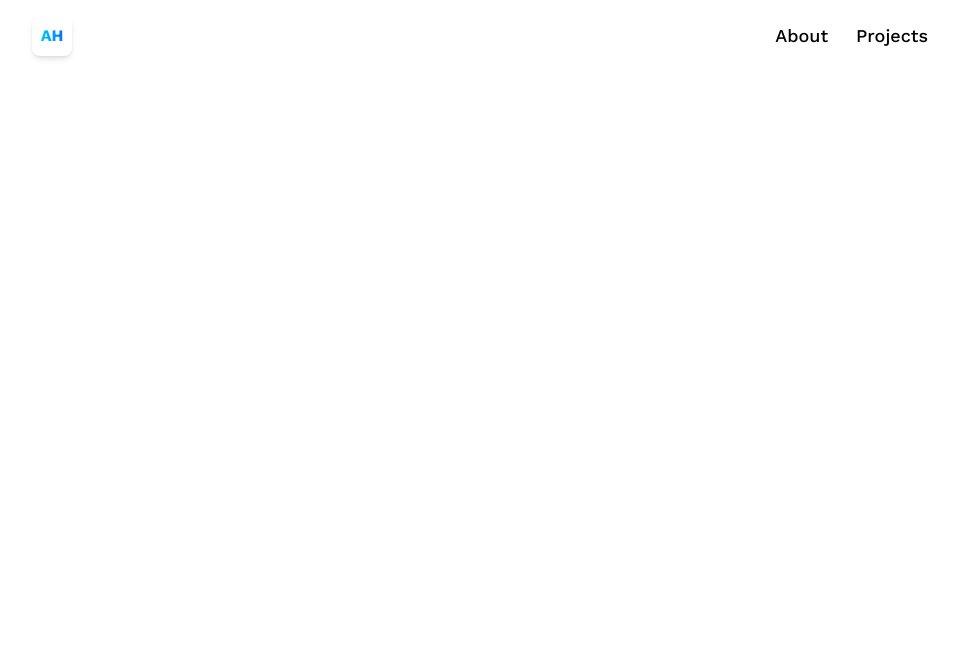
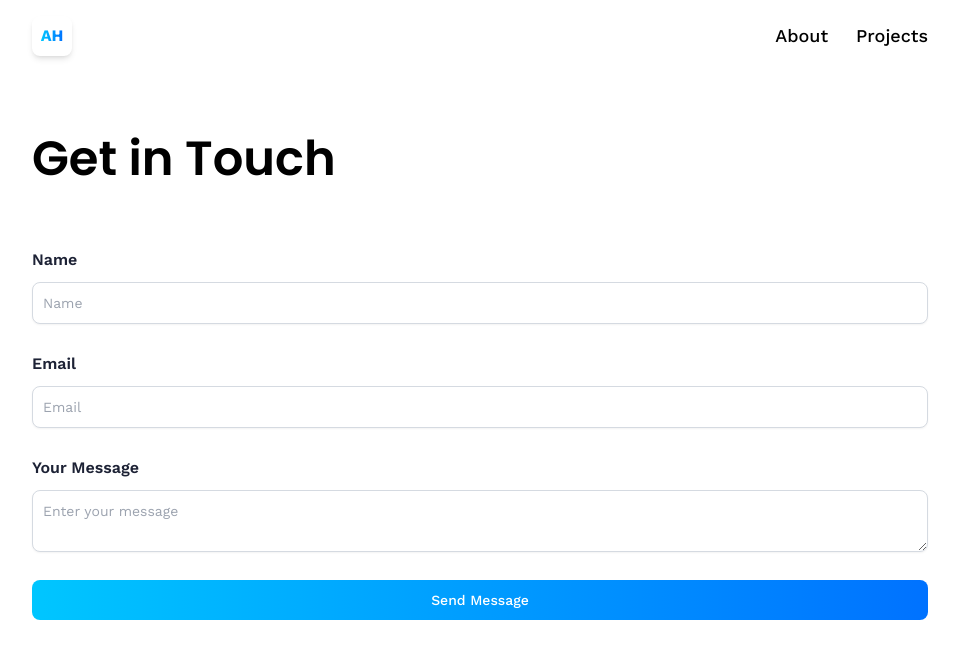
Before and after one commit to aldershko/3d-webiste, a React (Vite) app: page /contact in a window 1280 px wide. Before the commit this address had no page. Shown: the top 658 px of the page, without its empty margins (160-1119 px from the left). Built offline with nearby package versions, Linux system fonts and the light colour scheme.

Commit message:
refactor: design contact conponent and connect emailjs

```diff
--- a/package.json
+++ b/package.json
@@ -10,6 +10,7 @@
     "preview": "vite preview"
   },
   "dependencies": {
+    "@emailjs/browser": "^3.11.0",
     "@react-spring/three": "^9.7.3",
     "@react-three/drei": "^9.88.14",
     "@react-three/fiber": "^8.15.11",
--- a/src/App.jsx
+++ b/src/App.jsx
@@ -17,7 +17,7 @@
           <Route path='/' element={<Home />}></Route>
           <Route path='/about' element={<About/>}></Route>
           <Route path='/projects' element={<Projects />}></Route>
-          <Route path='/contacts' element={<Contact />}></Route>
+          <Route path='/contact' element={<Contact />}></Route>
 
         </Routes>
       </Router>
--- a/src/pages/Contact.jsx
+++ b/src/pages/Contact.jsx
@@ -1,8 +1,97 @@
-import React from 'react'
+import React, { useRef, useState } from 'react'
+import emailjs from '@emailjs/browser3'
 
 const Contact = () => {
+
+  const formRef = useRef()
+
+  const [form,setForm] = useState({name:'',email:'',message:''})
+  const[isLoading,setIsLoading] = useState(false)
+
+  const handleChange = (e) =>{
+    setForm({...form,[e.target.name]:e.target.value})
+
+  }
+  const handleBlur = () =>{
+
+  }
+  const handleFocus = () =>{
+
+  }
+  const handleSubmit = (e) =>{
+    e.preventDefault();
+    setIsLoading(true)
+
+    emailjs.sendForm(
+      import.meta.env.VITE_APP_EMAILJS_SERVICE_ID,
+      import.meta.env.VITE_APP_EMAILJS_TEMPLATE_ID,
+      {}
+
+
+    )
+
+
+  }
   return (
-    <div>Contact</div>
+
+    <section className='relative flex lg:flex-row flex-col max-container'>
+
+      <div className='flex-1 min-w-[50%] flex flex-col'>
+        <h1 className='head-text'>Get in Touch</h1>
+        <form className='w-full flex flex-col gap-7 mt-14' onSubmit={handleSubmit}>
+          <label  className='text-black-500 font-semibold'>Name
+          <input
+          type="text"
+          name='name'
+          className='input'
+          placeholder='Name'
+          required
+          value={form.name}
+          onChange={handleChange}
+          onFocus={handleFocus}
+          onBlur={handleBlur} />
+          </label>
+          <label  className='text-black-500 font-semibold'>Email
+          <input
+          type="email"
+          name='email'
+          className='input'
+          placeholder='Email'
+          required
+          value={form.email}
+          onChange={handleChange}
+          onFocus={handleFocus}
+          onBlur={handleBlur} />
+          </label>
+          <label  className='text-black-500 font-semibold'>Your Message
+          <textarea
+
+          name='message'
+          className='textarea'
+          placeholder='Enter your message'
+          required
+          value={form.message}
+          onChange={handleChange}
+          onFocus={handleFocus}
+          onBlur={handleBlur} />
+          </label>
+
+          <button
+          type='submit'
+          className='btn'
+          disabled={isLoading}
+
+          onFocus={handleFocus}
+          onBlur={handleBlur}>
+            {isLoading ? "Sending.....":"Send Message"}
+
+          </button>
+
+        </form>
+
+      </div>
+
+    </section>
   )
 }
 
```
Also changed, not shown: 1 other file (tests, documents, lock files or other folders).
